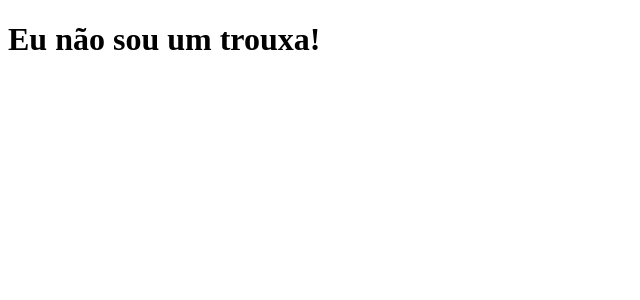
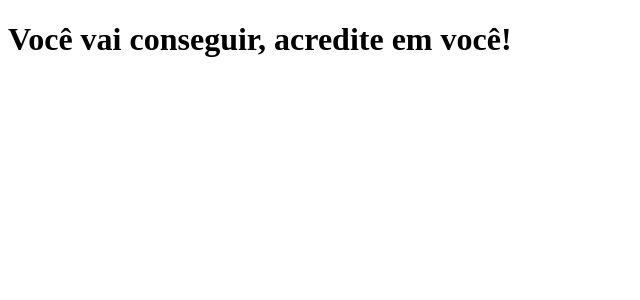
Before and after one commit to viniciusprog777/clone-tabnews, a Next.js app: page / in a window 1280 px wide. Shown: the top 300 px of the page, without its empty margins (0-640 px from the left). Built offline with nearby package versions, Linux system fonts and the light colour scheme.

Commit message:
add mensagem motivacional

```diff
--- a/pages/index.js
+++ b/pages/index.js
@@ -1,5 +1,5 @@
 function Home(){
-    return <h1>Eu não sou um trouxa!</h1>
+    return <h1>Você vai conseguir, acredite em você!</h1>
 };
 
 export default Home;
```
